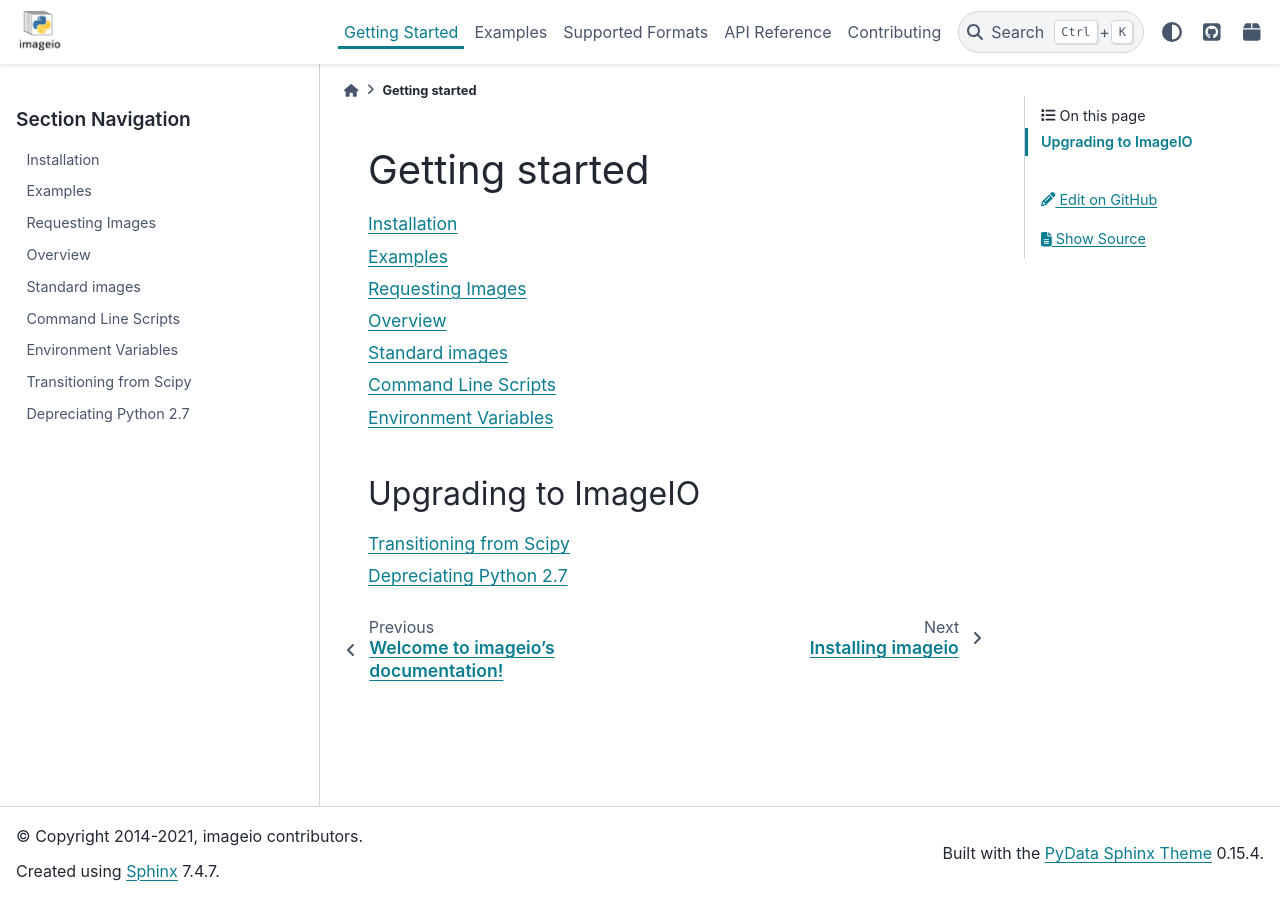
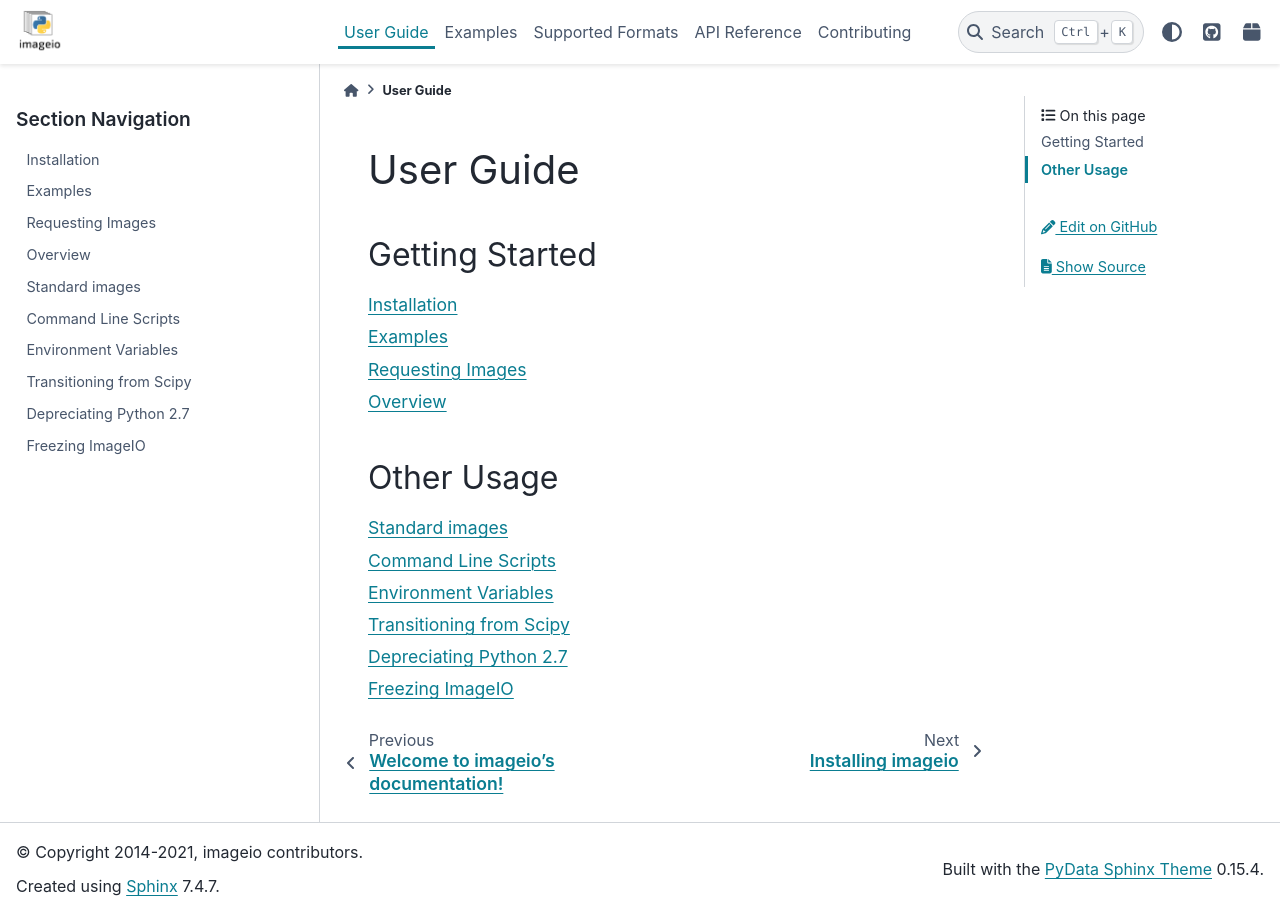
Before and after one commit to imageio/imageio, a Sphinx documentation site: the page built from docs/user_guide/index.rst, in a window 1280 px wide. Built offline with Sphinx 7.4.7 and the PyData theme 0.15.4, drawn with Linux system fonts in a browser that asks for light colours.

Commit message:
DOC: Add section on freezing (#759)

```diff
--- a/docs/examples.rst
+++ b/docs/examples.rst
@@ -4,7 +4,7 @@ Imageio Usage Examples
 Some of these examples use Visvis to visualize the image data,
 but one can also use Matplotlib to show the images.
 
-Imageio provides a range of :doc:`example images <getting_started/standardimages>`,
+Imageio provides a range of :doc:`example images <user_guide/standardimages>`,
 which can be used by using a URI like ``'imageio:chelsea.png'``. The images
 are automatically downloaded if not already present on your system.
 Therefore most examples below should just work.
--- a/docs/index.rst
+++ b/docs/index.rst
@@ -9,7 +9,7 @@ Contents:
 .. toctree::
   :maxdepth: 2
 
-  Getting Started <getting_started/index>
+  User Guide <user_guide/index>
   Examples <examples>
   Supported Formats <formats/index>
   API Reference <reference/index>
--- a/docs/getting_started/index.rst
+++ b/docs/user_guide/index.rst
@@ -1,6 +1,9 @@
-===============
-Getting started
-===============
+User Guide
+==========
+
+
+Getting Started
+---------------
 
 .. toctree::
   :maxdepth: 1
@@ -9,16 +12,17 @@ Getting started
   Examples <../examples>
   Requesting Images <requests>
   Overview <overview>
-  Standard images <standardimages>
-  Command Line Scripts <cmdlinescripts>
-  Environment Variables <envvariables>
 
 
-Upgrading to ImageIO
---------------------
+Other Usage
+-----------
 
 .. toctree::
   :maxdepth: 1
 
+  Standard images <standardimages>
+  Command Line Scripts <cmdlinescripts>
+  Environment Variables <envvariables>
   Transitioning from Scipy <scipy>
   Depreciating Python 2.7 <drop27>
+  Freezing ImageIO <freezing>
```
Also changed, not shown: docs/user_guide/freezing.rst (added, +35 -0 lines), docs/user_guide/cmdlinescripts.rst (renamed from docs/getting_started/cmdlinescripts.rst), docs/user_guide/drop27.rst (renamed from docs/getting_started/drop27.rst), docs/user_guide/envvariables.rst (renamed from docs/getting_started/envvariables.rst), docs/user_guide/installation.rst (renamed from docs/getting_started/installation.rst), docs/user_guide/overview.rst (renamed from docs/getting_started/overview.rst), docs/user_guide/requests.rst (renamed from docs/getting_started/requests.rst), docs/user_guide/scipy.rst (renamed from docs/getting_started/scipy.rst), docs/user_guide/standardimages.rst (renamed from docs/getting_started/standardimages.rst).
